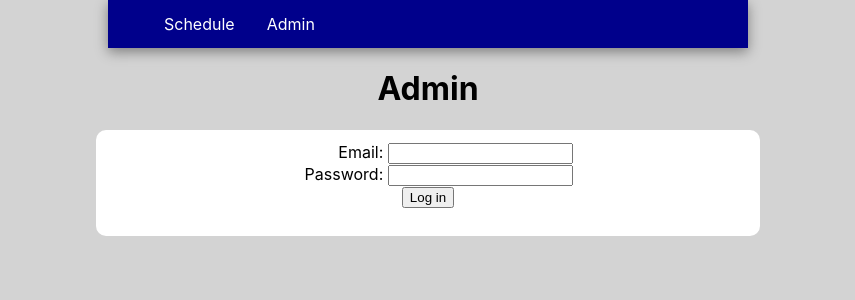
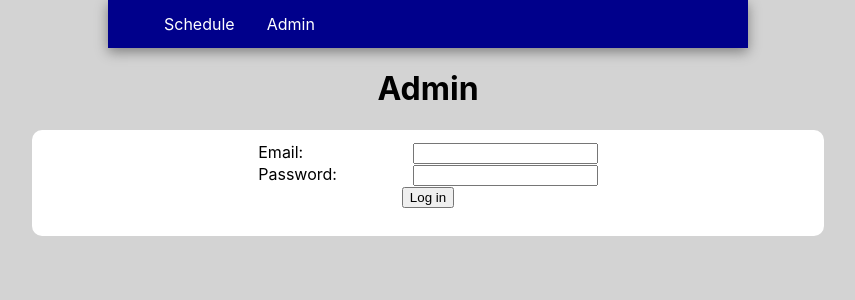
Before and after one commit to bradleygit/Year3-React, a React (Create React App) app in the folder my-app/: page /KF6012/part2/admin in a window 1280 px wide. Shown: the top 300 px of the page, without its empty margins (212-1067 px from the left). Built offline with nearby package versions, Linux system fonts and the light colour scheme.

Commit message:
input box for id and name of a session

```diff
--- a/my-app/src/App.css
+++ b/my-app/src/App.css
@@ -6,15 +6,15 @@
 
 .loginForm{
   margin: auto;
-  width: 50%;
+  width: 60%;
   padding: 10px;
   text-align: center;
   border: 2px solid white;
   background-color: white;
   border-radius: 10px;
+}
 
-}
-label { display: inline-block; width: 100px; text-align: right; }
+label { display: inline-block; width: 150px; text-align: left; }
 .Day{
   border: 2px solid white;
   background-color: white;
--- a/my-app/src/Components/Admin.js
+++ b/my-app/src/Components/Admin.js
@@ -16,10 +16,14 @@ class Admin extends React.Component {
             email: "",
             password: "",
             authenticated: false,
-            message:""
+            message:"",
+            ID:"",
+            name:""
         }
         this.handleEmail = this.handleEmail.bind(this);
         this.handlePassword = this.handlePassword.bind(this);
+        this.handleID = this.handleID.bind(this);
+        this.handleName = this.handleName.bind(this);
     }
 
 
@@ -39,7 +43,7 @@ class Admin extends React.Component {
 
     handleUpdateClick = () => {
         const url = "http://unn-w17004559.newnumyspace.co.uk/KF6012/part1/api/update"
-        let myJSON = {"sessionId":"2375", "name":"test","token":localStorage.getItem('myToken')}
+        let myJSON = {"sessionId":this.state.ID, "name":this.state.name,"token":localStorage.getItem('myToken')}
         this.postData(url, myJSON, this.updateCallback);
     }
 
@@ -53,7 +57,12 @@ class Admin extends React.Component {
     handlePassword = (e) => {
         this.setState({password:e.target.value});
     }
-
+    handleID = (e) => {
+        this.setState({ID:e.target.value});
+    }
+    handleName = (e) => {
+        this.setState({name:e.target.value});
+    }
     postData = (url, myJSON, callback) => {
         fetch(url, {   method: 'POST',
             headers : new Headers(),
@@ -102,10 +111,10 @@ class Admin extends React.Component {
         if (this.state.authenticated) {
             return (
                 <div className="loginForm">
-
+                    <label>Session Name:</label> <input type="text" value={this.state.name} onChange={this.handleName}/><br/>
+                    <label>Session ID:</label> <input type="text" value={this.state.ID} onChange={this.handleID}/><br/>
                     <button onClick={this.handleUpdateClick}>Update</button>
                     <button onClick={this.handleLogoutClick}>Log out</button>
-
                 </div>
             );
         }
```
